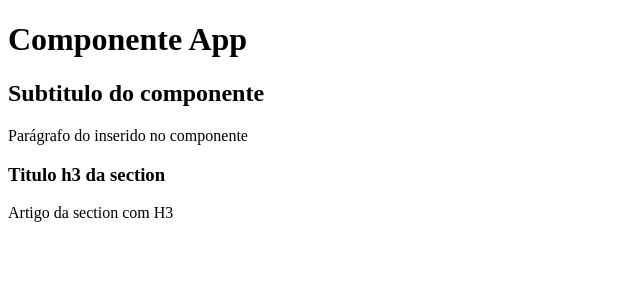
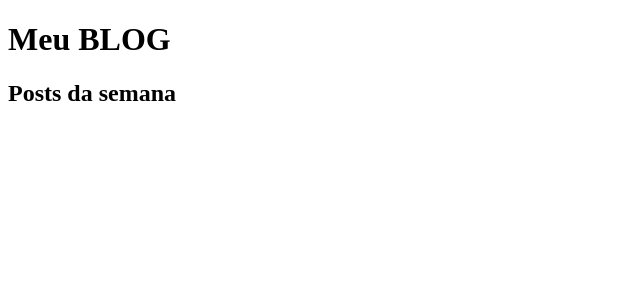
Before and after one commit to milton-moraes-ey/react-fundamentos, a React app: page / in a window 1280 px wide. Shown: the top 300 px of the page, without its empty margins (0-640 px from the left). Built offline with nearby package versions, Linux system fonts and the light colour scheme.

Commit message:
Add aula 08: Expressoes JS no JSX

```diff
--- a/src/App.js
+++ b/src/App.js
@@ -1,16 +1,13 @@
 import React from "react";
+
+const category = 'Posts da semana';
 
 
 function App() {
   return (
     <>
-      <h1>Componente App</h1>
-      <h2>Subtitulo do componente</h2>
-      <p>Parágrafo do inserido no componente</p>
-      <section>
-        <h3>Titulo h3 da section</h3>
-        <article>Artigo da section com H3</article>
-      </section>
+      <h1>Meu BLOG</h1>
+      <h2>{category}</h2>
     </>
   );
 }
```
